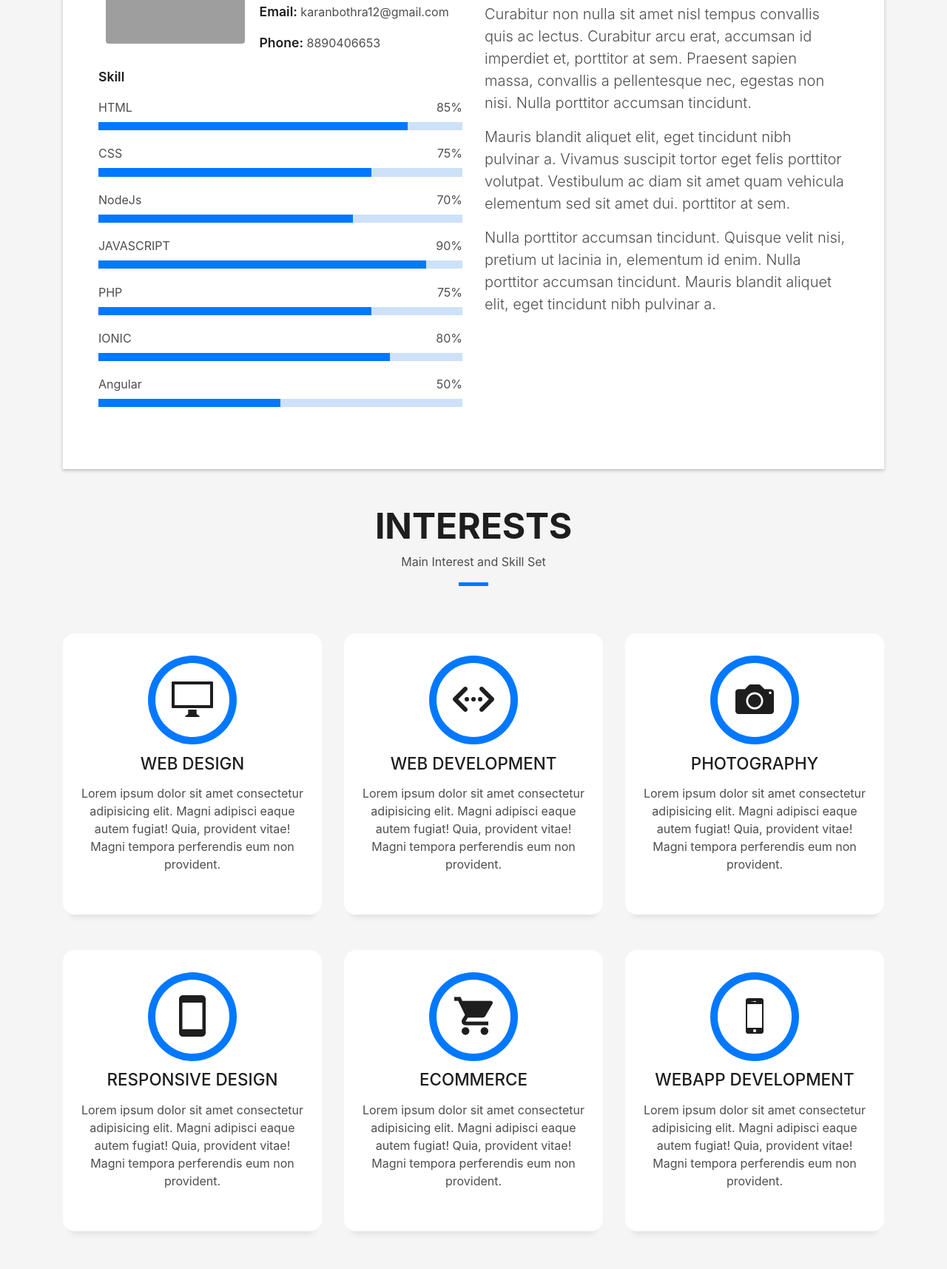
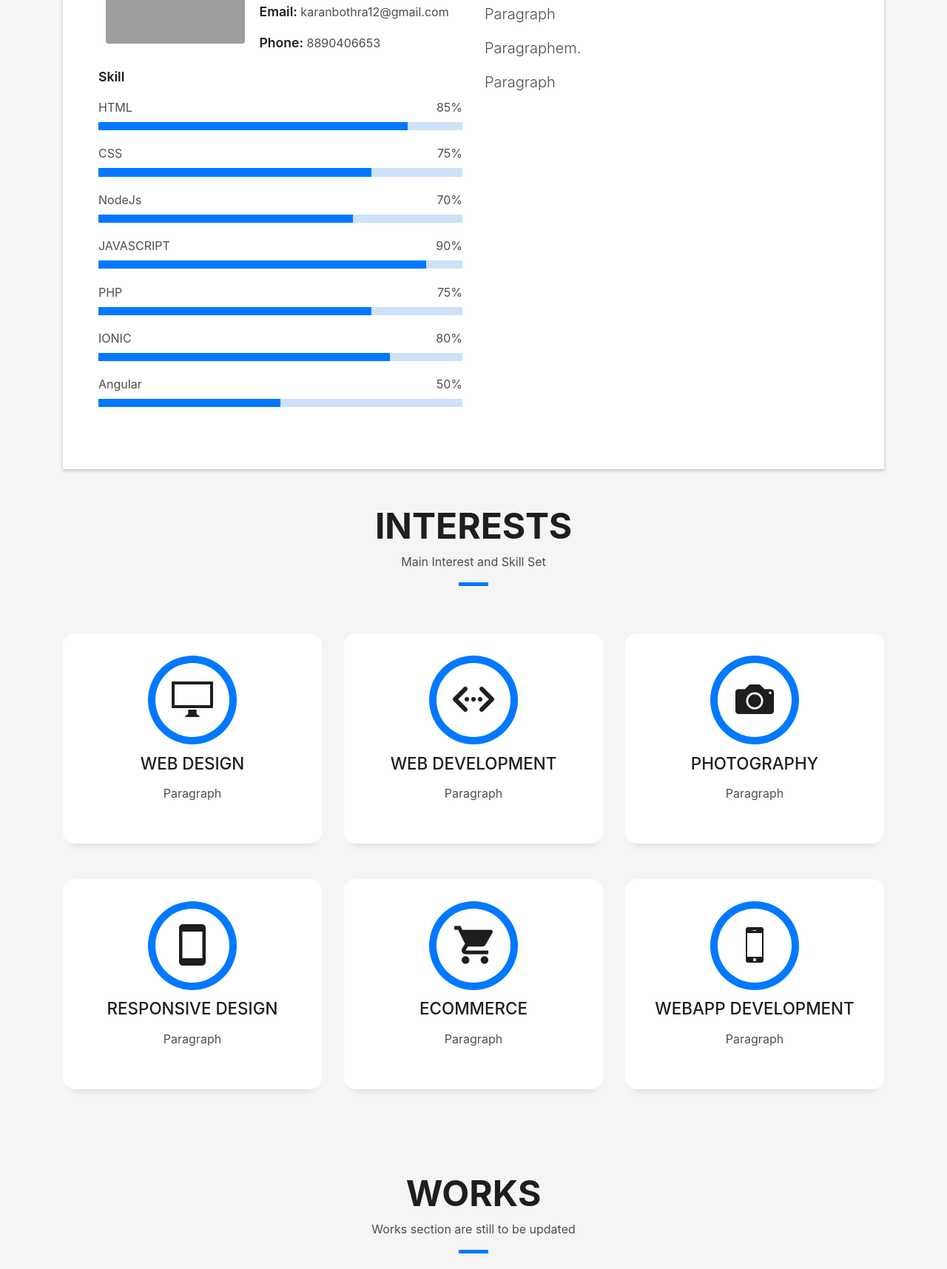
Before and after one commit to karanbothra12/karanbothra12.github.io, a plain HTML site: page index.html in a window 1280 px wide. Shown: the part 1010-2725 px from the top of the page at 74% size. Drawn offline with Linux system fonts and the light colour scheme; grey boxes are pictures that could not be loaded; files whose address does not match are found by name.

Commit message:
INFORMATION

```diff
--- a/index.html
+++ b/index.html
@@ -142,20 +142,13 @@
                     </h5>
                   </div>
                   <p class="lead">
-                    Curabitur non nulla sit amet nisl tempus convallis quis ac lectus. Curabitur arcu erat, accumsan id
-                    imperdiet et, porttitor
-                    at sem. Praesent sapien massa, convallis a pellentesque nec, egestas non nisi. Nulla
-                    porttitor accumsan tincidunt.
+                    Paragraph
                   </p>
                   <p class="lead">
-                    Mauris blandit aliquet elit, eget tincidunt nibh pulvinar a. Vivamus suscipit tortor eget felis
-                    porttitor volutpat. Vestibulum
-                    ac diam sit amet quam vehicula elementum sed sit amet dui. porttitor at sem.
+                    Paragraphem.
                   </p>
                   <p class="lead">
-                    Nulla porttitor accumsan tincidunt. Quisque velit nisi, pretium ut lacinia in, elementum id enim.
-                    Nulla porttitor accumsan
-                    tincidunt. Mauris blandit aliquet elit, eget tincidunt nibh pulvinar a.
+                    Paragraph
                   </p>
                 </div>
               </div>
@@ -191,9 +184,7 @@
             <div class="service-content">
               <h2 class="s-title">Web Design</h2>
               <p class="s-description text-center">
-                Lorem ipsum dolor sit amet consectetur adipisicing elit. Magni adipisci eaque autem fugiat! Quia,
-                provident vitae! Magni
-                tempora perferendis eum non provident.
+                Paragraph
               </p>
             </div>
           </div>
@@ -206,9 +197,7 @@
             <div class="service-content">
               <h2 class="s-title">Web Development</h2>
               <p class="s-description text-center">
-                Lorem ipsum dolor sit amet consectetur adipisicing elit. Magni adipisci eaque autem fugiat! Quia,
-                provident vitae! Magni
-                tempora perferendis eum non provident.
+                Paragraph
               </p>
             </div>
           </div>
@@ -221,9 +210,7 @@
             <div class="service-content">
               <h2 class="s-title">Photography</h2>
               <p class="s-description text-center">
-                Lorem ipsum dolor sit amet consectetur adipisicing elit. Magni adipisci eaque autem fugiat! Quia,
-                provident vitae! Magni
-                tempora perferendis eum non provident.
+                Paragraph
               </p>
             </div>
           </div>
@@ -236,9 +223,7 @@
             <div class="service-content">
               <h2 class="s-title">Responsive Design</h2>
               <p class="s-description text-center">
-                Lorem ipsum dolor sit amet consectetur adipisicing elit. Magni adipisci eaque autem fugiat! Quia,
-                provident vitae! Magni
-                tempora perferendis eum non provident.
+                Paragraph
               </p>
             </div>
           </div>
@@ -251,9 +236,7 @@
             <div class="service-content">
               <h2 class="s-title">eCommerce</h2>
               <p class="s-description text-center">
-                Lorem ipsum dolor sit amet consectetur adipisicing elit. Magni adipisci eaque autem fugiat! Quia,
-                provident vitae! Magni
-                tempora perferendis eum non provident.
+                Paragraph
               </p>
             </div>
           </div>
@@ -266,9 +249,7 @@
             <div class="service-content">
               <h2 class="s-title">WebApp Development</h2>
               <p class="s-description text-center">
-                Lorem ipsum dolor sit amet consectetur adipisicing elit. Magni adipisci eaque autem fugiat! Quia,
-                provident vitae! Magni
-                tempora perferendis eum non provident.
+                Paragraph
               </p>
             </div>
           </div>
```
